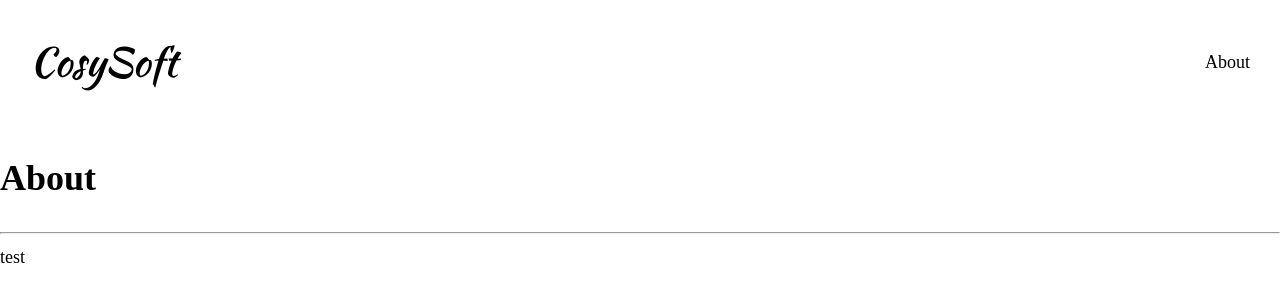
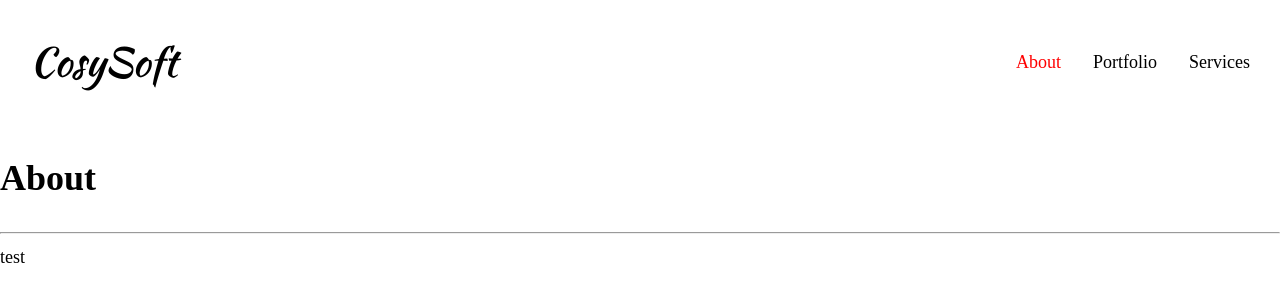
Before and after one commit to VladimirOlishevsky/cosysoft-11ty, an Eleventy site: page src/pages/about.md in a window 1280 px wide. Built offline with nearby package versions, Linux system fonts and the light colour scheme; Eleventy itself is replaced by a stand-in of ours; files that its build step writes are made by us from their sources; files whose address does not match are found by name.

Commit message:
add some navigation pages

```diff
--- a/src/_includes/assets/css/navigation.css
+++ b/src/_includes/assets/css/navigation.css
@@ -11,10 +11,17 @@
   padding: 30px;
 }
 
-.site-header__items {
+.site-header__item {
   list-style: none;
 }
 
 .site-header__link:hover {
   color: #fed136
 }
+.active-tab {
+  color: red
+}
+.site-header__list {
+  display: flex;
+  gap: 32px
+}
--- a/src/_includes/assets/js/main.js
+++ b/src/_includes/assets/js/main.js
@@ -13,5 +13,3 @@ if (engineer) {
 
 
 console.log('hello')
-console.log('hello')
-console.log('hello')
--- a/src/_includes/components/navigation.njk
+++ b/src/_includes/components/navigation.njk
@@ -4,10 +4,13 @@
     </a>
   <nav class="site-header__nav">
     {% set navPages = collections.all | eleventyNavigation %}
-    <ul class="site-header__items">
+    <ul class="site-header__list">
     {%- for entry in navPages %}
-      <li class="site-header__item">
-        <a class="site-header__link" href="{{ entry.url | url }}"{% if entry.url == page.url %} data-current="current item"{% endif %}>{{ entry.title }}</a>
+      <li class="site-header__item" >
+        <a {% if entry.url == page.url %}
+        class="active-tab"{% endif %} class="site-header__link" href="{{ entry.url | url }}">
+        {{ entry.title }}
+        </a>
       </li>
     {%- endfor %}
     </ul>
--- a/src/pages/about.md
+++ b/src/pages/about.md
@@ -1,7 +1,7 @@
 ---
 layout: layouts/about.njk
 title: About
-# permalink: /blog/index.html
+# permalink: /blog
 eleventyNavigation:
   key: About
   order: 1
```
Also changed, not shown: src/pages/portfolio.md (added, +8 -0 lines), src/pages/services.md (added, +8 -0 lines).
